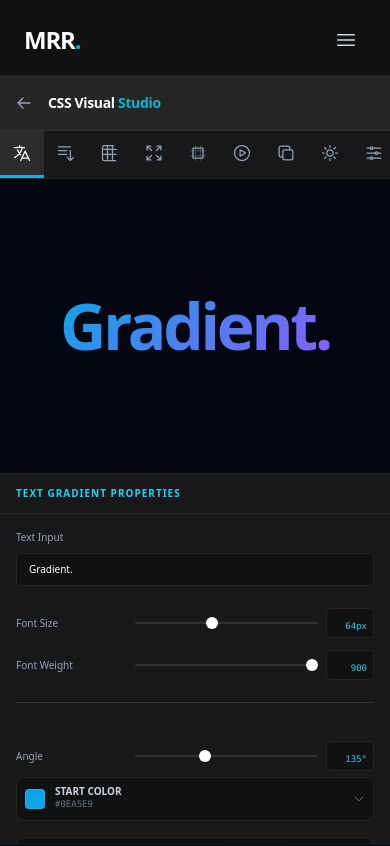
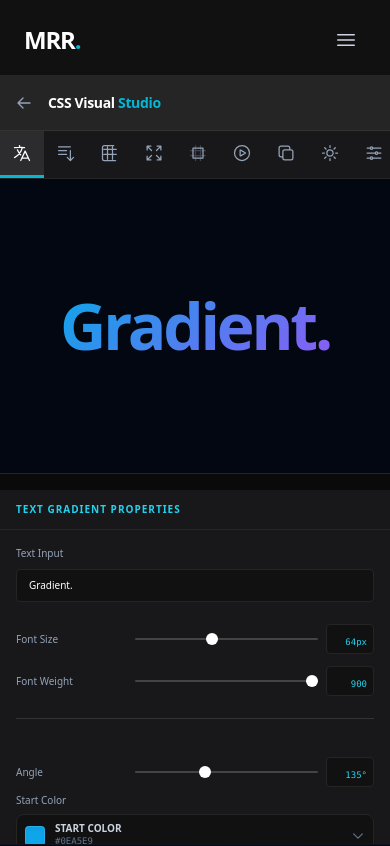
Before and after one commit to Rafli161102/CV-MRR, a Next.js app: page /css-studio in a window 390 px wide. Shown: the top 846 px of the page. Built offline with nearby package versions, Linux system fonts and the light colour scheme.

Commit message:
Update shared.jsx

```diff
--- a/src/app/css-studio/_components/shared.jsx
+++ b/src/app/css-studio/_components/shared.jsx
@@ -9,7 +9,7 @@ export const Icons = {
   ArrowLeft: () => <svg xmlns="http://www.w3.org/2000/svg" fill="none" viewBox="0 0 24 24" strokeWidth={2} stroke="currentColor" className="w-4 h-4"><path strokeLinecap="round" strokeLinejoin="round" d="M10.5 19.5L3 12m0 0l7.5-7.5M3 12h18" /></svg>,
   Copy: () => <svg xmlns="http://www.w3.org/2000/svg" fill="none" viewBox="0 0 24 24" strokeWidth={1.5} stroke="currentColor" className="w-4 h-4"><path strokeLinecap="round" strokeLinejoin="round" d="M15.666 3.888A2.25 2.25 0 0013.5 2.25h-3c-1.03 0-1.9.693-2.166 1.638m7.332 0c.055.194.084.4.084.612v0a.75.75 0 01-.75.75H9a.75.75 0 01-.75-.75v0c0-.212.03-.418.084-.612m7.332 0c.646.049 1.288.11 1.927.184 1.1.128 1.907 1.077 1.907 2.185V19.5a2.25 2.25 0 01-2.25 2.25H6.75A2.25 2.25 0 014.5 19.5V6.257c0-1.108.806-2.057 1.907-2.185a48.208 48.208 0 011.927-.184" /></svg>,
   Check: () => <svg xmlns="http://www.w3.org/2000/svg" fill="none" viewBox="0 0 24 24" strokeWidth={2} stroke="currentColor" className="w-4 h-4 text-emerald-400"><path strokeLinecap="round" strokeLinejoin="round" d="M4.5 12.75l6 6 9-13.5" /></svg>,
-  ChevronDown: () => <svg xmlns="http://www.w3.org/2000/svg" fill="none" viewBox="0 0 24 24" strokeWidth={2} stroke="currentColor" className="w-3 h-3"><path strokeLinecap="round" strokeLinejoin="round" d="M19.5 8.25l-7.5 7.5-7.5-7.5" /></svg>,
+  ChevronDown: () => <svg xmlns="http://www.w3.org/2000/svg" fill="none" viewBox="0 0 24 24" strokeWidth={2} stroke="currentColor" className="w-3.5 h-3.5"><path strokeLinecap="round" strokeLinejoin="round" d="M19.5 8.25l-7.5 7.5-7.5-7.5" /></svg>,
   Layout: () => <svg xmlns="http://www.w3.org/2000/svg" fill="none" viewBox="0 0 24 24" strokeWidth={1.5} stroke="currentColor" className="w-5 h-5"><path strokeLinecap="round" strokeLinejoin="round" d="M9 4.5v15m6-15v15m-10.5-6h15m-15-6h15m-3-4.5H5.25C4.007 3 3 4.007 3 5.25v13.5c0 1.243 1.007 2.25 2.25 2.25h13.5c1.243 0 2.25-2.25V5.25c0-1.243-1.007-2.25-2.25-2.25z" /></svg>,
   Typography: () => <svg xmlns="http://www.w3.org/2000/svg" fill="none" viewBox="0 0 24 24" strokeWidth={1.5} stroke="currentColor" className="w-5 h-5"><path strokeLinecap="round" strokeLinejoin="round" d="M3 4.5h14.25M3 9h9.75M3 13.5h9.75m4.5-4.5v12m0 0l-3.75-3.75M17.25 21L21 17.25" /></svg>,
   Border: () => <svg xmlns="http://www.w3.org/2000/svg" fill="none" viewBox="0 0 24 24" strokeWidth={1.5} stroke="currentColor" className="w-5 h-5"><path strokeLinecap="round" strokeLinejoin="round" d="M3.75 3.75v4.5m0-4.5h4.5m-4.5 0L9 9M3.75 20.25v-4.5m0 4.5h4.5m-4.5 0L9 15M20.25 3.75h-4.5m4.5 0v4.5m0-4.5L15 9m5.25 11.25h-4.5m4.5 0v-4.5m0 4.5L15 15" /></svg>,
@@ -24,7 +24,7 @@ export const Icons = {
 };
 
 // =========================================================================
-// 2. COLOR ENGINE (Helper HSL Anti Bug Vercel)
+// 2. COLOR ENGINE (Mencegah Error Vercel & Mengatur HSL Konversi)
 // =========================================================================
 export const safeHex = (hex) => (typeof hex === 'string' && hex.startsWith('#') && (hex.length === 4 || hex.length === 7)) ? hex : '#000000';
 
@@ -72,7 +72,7 @@ export const FigmaSlider = ({ label, min, max, step = 1, value, onChange, unit =
   <div className="flex items-center justify-between py-1.5 group">
     <label className="text-[10px] font-medium text-slate-400 w-1/3 group-hover:text-slate-200 transition-colors truncate pr-2">{label}</label>
     <div className="w-2/3 flex items-center gap-2">
-      <input type="range" min={min} max={max} step={step} value={value || 0} onChange={(e) => onChange(Number(e.target.value) || 0)} className="w-full h-[2px] bg-[#333333] rounded-lg appearance-none cursor-pointer outline-none [&::-webkit-slider-thumb]:appearance-none [&::-webkit-slider-thumb]:w-3 [&::-webkit-slider-thumb]:h-3 [&::-webkit-slider-thumb]:bg-white [&::-webkit-slider-thumb]:rounded-full hover:[&::-webkit-slider-thumb]:scale-150 transition-all" />
+      <input type="range" min={min} max={max} step={step} value={value || 0} onChange={(e) => onChange(Number(e.target.value) || 0)} className="w-full h-[2px] bg-[#444] rounded-lg appearance-none cursor-pointer outline-none [&::-webkit-slider-thumb]:appearance-none [&::-webkit-slider-thumb]:w-3 [&::-webkit-slider-thumb]:h-3 [&::-webkit-slider-thumb]:bg-white [&::-webkit-slider-thumb]:rounded-full hover:[&::-webkit-slider-thumb]:scale-150 transition-all" />
       <div className="bg-[#111111] px-1.5 py-0.5 rounded border border-[#252526] w-12 text-right shrink-0">
         <span className="text-[9px] font-mono text-cyan-400">{value}{unit}</span>
       </div>
@@ -95,6 +95,9 @@ export const FigmaColorPicker = ({ label, hexValue, onChange }) => {
 
   return (
     <div className="mb-4">
+      <div className="flex justify-between items-center mb-1.5">
+        <label className="text-[10px] font-medium text-slate-400">{label}</label>
+      </div>
       <div className="bg-[#111111] border border-[#252526] rounded-lg overflow-hidden transition-all duration-300 shadow-sm">
         <div className="flex items-center justify-between p-2 cursor-pointer hover:bg-[#1a1a1c] transition-colors" onClick={() => setIsOpen(!isOpen)}>
           <div className="flex items-center gap-2.5">
@@ -152,7 +155,6 @@ export const FigmaTextInput = ({ label, value, onChange }) => (
   </div>
 );
 
-// Kotak Terminal Output CSS
 export const CodeOutput = ({ code }) => {
   const [copied, setCopied] = useState(false);
   const handleCopy = () => {
@@ -168,19 +170,19 @@ export const CodeOutput = ({ code }) => {
        <div className="px-4 py-2 border-b border-[#252526] bg-[#18181b] shrink-0">
          <span className="text-[10px] font-bold text-slate-400 uppercase tracking-widest">CSS Output Code</span>
        </div>
-       <div className="p-4 overflow-y-auto flex-grow bg-[#111111] custom-scroll">
+       {/* FIX BUG: Padding Bottom ekstra di Mobile agar CSS Code tidak tertutup layar bawah */}
+       <div className="p-4 pb-20 lg:pb-4 overflow-y-auto flex-grow bg-[#111111] custom-scroll">
           <pre className="text-[11px] font-mono text-cyan-300/80 leading-relaxed whitespace-pre-wrap break-words"><code>{code}</code></pre>
        </div>
     </div>
   )
 };
 
-// Workspace Master Layout (Responsif Total - Anti Ketiban/Cut Off)
 export const WorkspaceLayout = ({ name, controls, preview, cssOutput, bgType = 'grid', bgHex }) => {
   return (
-    <div className="flex flex-col lg:flex-row w-full h-full animate-fade-in bg-[#0a0a0b] lg:bg-transparent">
+    <div className="flex flex-col lg:flex-row gap-4 lg:gap-6 w-full h-full animate-fade-in bg-[#0a0a0b] lg:bg-transparent">
 
-       {/* KIRI/ATAS: CANVAS & CSS CODE */}
+       {/* MIDDLE: CANVAS & CSS CODE */}
        <div className="flex-1 flex flex-col min-w-0 lg:border-r border-[#252526]">
 
          {/* CANVAS AREA (Sticky on Mobile) */}
@@ -198,20 +200,19 @@ export const WorkspaceLayout = ({ name, controls, preview, cssOutput, bgType = '
          </div>
        </div>
 
-       {/* KANAN/BAWAH: PROPERTIES */}
+       {/* RIGHT: PROPERTIES */}
        <div className="w-full lg:w-[320px] bg-[#18181b] flex flex-col shrink-0 z-20">
          <div className="px-4 py-3 border-b border-[#252526] bg-[#18181b] sticky top-0 z-20 shrink-0">
             <h2 className="text-[10px] font-bold text-cyan-400 uppercase tracking-widest">{name} Properties</h2>
          </div>
-         {/* Properties Scroll (BUG FIX 3: Tambah Padding Bottom (pb-32) agar menu tidak tertutup bar HP) */}
-         <div className="p-4 pb-32 lg:pb-10 overflow-y-auto custom-scroll flex-1 h-[45vh] lg:h-auto">
+         {/* Properties Scroll - FIX BUG: Huge padding bottom so dropdowns aren't cut off */}
+         <div className="p-4 overflow-y-auto custom-scroll flex-1 h-[40vh] lg:h-auto pb-48 lg:pb-10">
             {controls}
          </div>
-       </div>
-
-       {/* Mobile Code Output (Paling Bawah) */}
-       <div className="lg:hidden w-full h-[200px] border-t border-[#252526] shrink-0">
-          <CodeOutput code={cssOutput} />
+         {/* CODE OUTPUT (Mobile Only - ditempelkan di bagian bawah) */}
+         <div className="lg:hidden h-[250px] shrink-0 border-t border-[#252526] z-50 bg-[#111111]">
+            <CodeOutput code={cssOutput} />
+         </div>
        </div>
     </div>
   );
```
